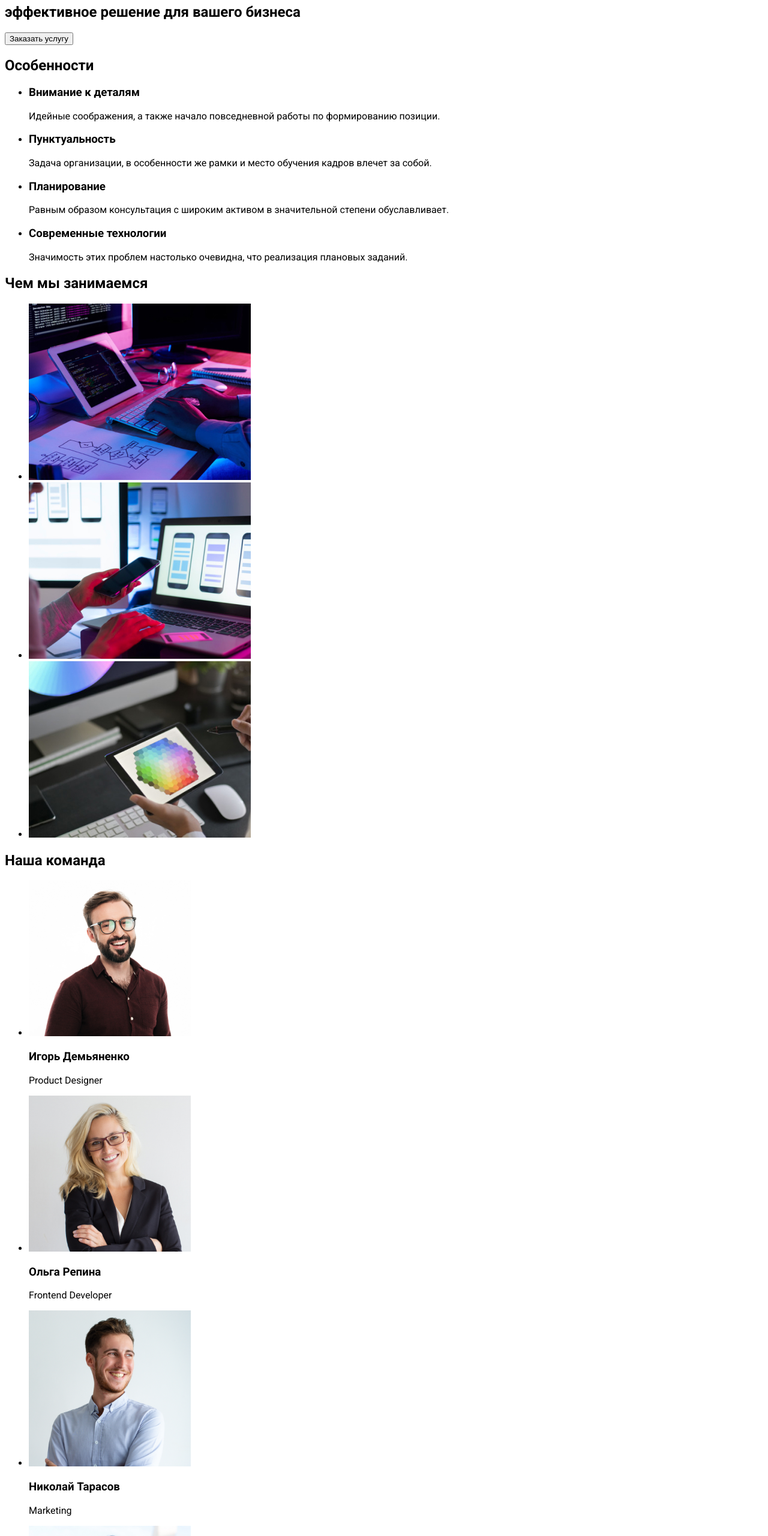
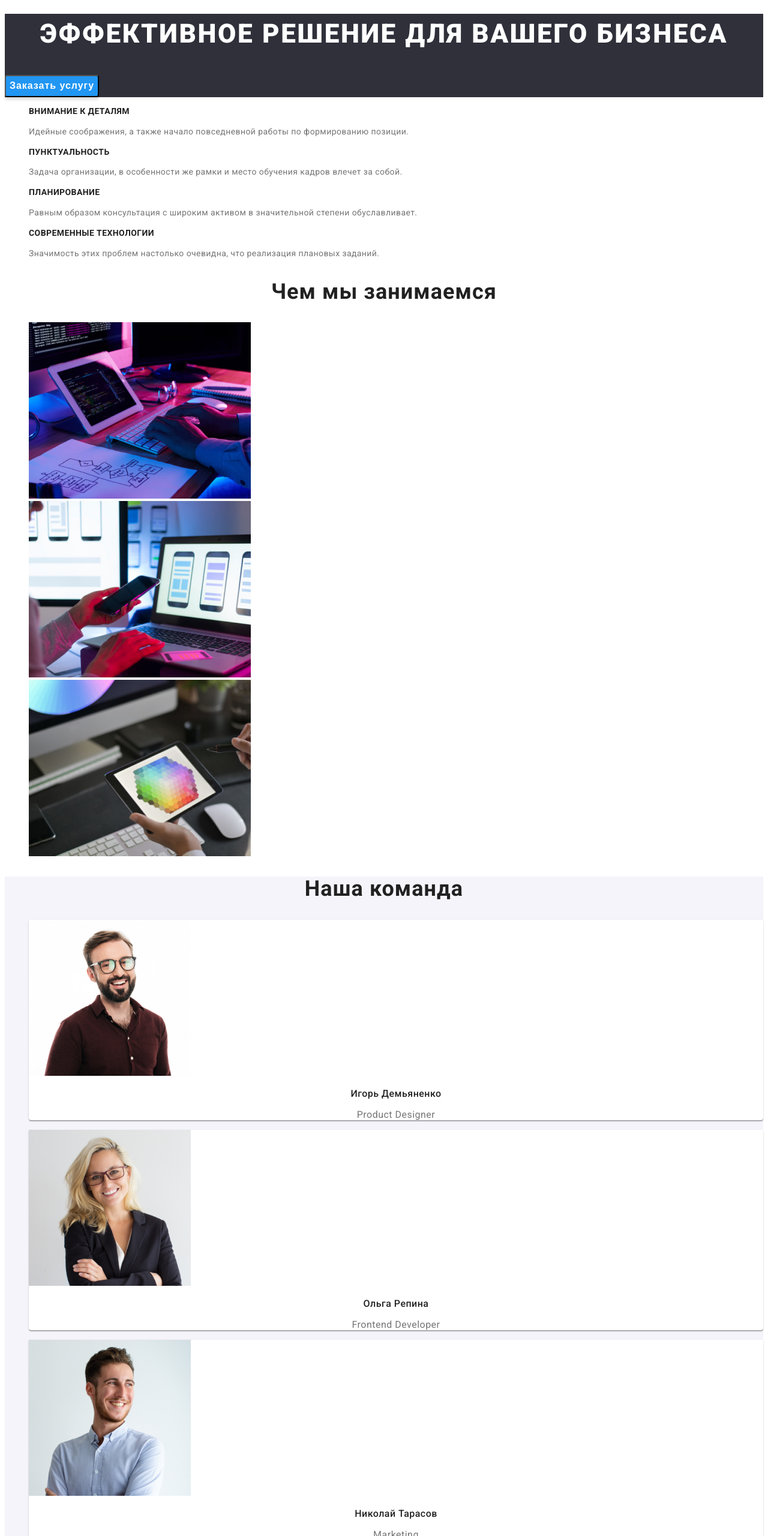
Before and after one commit to onlydip/goit-markup-hw-02, a plain HTML site: page index.html in a window 1280 px wide. Shown: the part 180-2740 px from the top of the page at 60% size. Drawn offline with Linux system fonts and the light colour scheme.

Commit message:
add all index

```diff
--- a/css/styles.css
+++ b/css/styles.css
@@ -4,6 +4,8 @@
   --first-text-color: #757575;
   --second-text-color: rgba(255, 255, 255, 0.6);
   --main-button-color: #2196f3;
+  --main-hero-color: #2f303a;
+  --aftermain-color: #f5f4fa;
 }
 
 body {
@@ -17,7 +19,19 @@ body {
 .link {
   text-decoration: none;
 }
-
+.visually-hidden {
+  position: absolute;
+  white-space: nowrap;
+  width: 1px;
+  height: 1px;
+  overflow: hidden;
+  border: 0;
+  padding: 0;
+  clip: rect(0 0 0 0);
+  clip-path: inset(50%);
+  margin: -1px;
+}
+/* -------------HEADER*/
 .header-logo {
   font-family: Raleway;
   font-weight: 700;
@@ -70,3 +84,123 @@ body {
 .header-tel:focus {
   color: var(--main-button-color);
 }
+/* -------------HERO*/
+.hero {
+  background-color: var(--main-hero-color);
+}
+
+.hero-item {
+  font-weight: 900;
+  font-size: 44px;
+  line-height: 1.5;
+  text-align: center;
+  letter-spacing: 0.06em;
+  text-transform: uppercase;
+  color: var(--main-title-color);
+}
+
+.hero-btn {
+  font-weight: 700;
+  font-size: 16px;
+  line-height: 1.9;
+  display: flex;
+  align-items: center;
+  text-align: center;
+  letter-spacing: 0.06em;
+  color: var(--main-title-color);
+  background: var(--main-button-color);
+  box-shadow: 0px 4px 4px rgba(0, 0, 0, 0.15);
+  border-radius: 4px;
+  cursor: pointer;
+}
+
+/* -------------PREMAIN*/
+
+.first-title {
+  font-weight: 700;
+  font-size: 14px;
+  line-height: 1.14;
+  letter-spacing: 0.03em;
+  text-transform: uppercase;
+  color: var(--second-tittle-color);
+}
+.first-text {
+  font-size: 14px;
+  line-height: 1.71;
+  letter-spacing: 0.03em;
+  color: var(--first-text-color);
+}
+
+/* -------------MAIN*/
+.maintitle {
+  font-weight: 700;
+  font-size: 36px;
+  line-height: 1.17;
+  text-align: center;
+  letter-spacing: 0.03em;
+  color: var(--second-tittle-color);
+}
+
+/* -------------AFTERMAIN*/
+.aftermain {
+  background-color: var(--aftermain-color);
+}
+
+.aftermain-item {
+  background: var(--main-title-color);
+  box-shadow: 0px 1px 3px rgba(0, 0, 0, 0.12), 0px 1px 1px rgba(0, 0, 0, 0.14),
+    0px 2px 1px rgba(0, 0, 0, 0.2);
+  border-radius: 0px 0px 4px 4px;
+}
+.aftermain-title {
+  font-weight: 700;
+  font-size: 36px;
+  line-height: 1.16;
+  text-align: center;
+  letter-spacing: 0.03em;
+  color: var(--second-tittle-color);
+}
+
+.second-title {
+  font-weight: 500;
+  font-size: 16px;
+  line-height: 1.19;
+  text-align: center;
+  letter-spacing: 0.03em;
+  color: var(--second-tittle-color);
+}
+
+.third-title {
+  font-size: 16px;
+  line-height: 1.19;
+  text-align: center;
+  letter-spacing: 0.03em;
+  color: var(--first-text-color);
+}
+
+/* -------------FOOTER*/
+.footer {
+  background-color: var(--main-hero-color);
+}
+.footer-item {
+  font-size: 14px;
+  line-height: 1.71;
+  letter-spacing: 0.03em;
+  color: var(--main-title-color);
+}
+
+.footer-logos {
+  font-family: Raleway;
+  font-weight: 700;
+  font-size: 26px;
+  line-height: 1.2;
+  letter-spacing: 0.03em;
+  color: var(--main-title-color);
+}
+.second-item {
+  font-weight: normal;
+  font-size: 14px;
+  line-height: 1.71;
+  letter-spacing: 0.03em;
+  color: rgba(255, 255, 255, 0.6);
+}
--- a/index.html
+++ b/index.html
@@ -35,13 +35,13 @@
           </li>
         </ul>
       </nav>
-      <ul class="header-list-contacts list">
-        <li class="header-item-contacts">
+      <ul class="header-contacts list">
+        <li class="header-item">
           <a class="header-mail link" href="mailto:info@devstudio.com"
             >info@devstudio.com</a
           >
         </li>
-        <li class="header-item-contacts">
+        <li class="header-item">
           <a class="header-tel link" href="tel:+380961111111"
             >+38 096 111 11 11</a
           >
@@ -51,61 +51,62 @@
     <!-- Главный контент страницы-->
     <main>
       <!-- Основа-->
-      <section>
-        <h1>эффективное решение для вашего бизнеса</h1>
-        <button type="button">Заказать услугу</button>
+      <section class="hero">
+        <h1 class="hero-item">эффективное решение для вашего бизнеса</h1>
+        <button class="hero-btn" type="button">Заказать услугу</button>
       </section>
-      <section>
-        <h2>Особенности</h2>
-        <ul>
-          <li>
-            <h3>Внимание к деталям</h3>
-            <p>
+
+      <section class="premain">
+        <h2 class="visually-hidden">Особенности</h2>
+        <ul class="premain-list list">
+          <li class="premain-item">
+            <h3 class="first-title">Внимание к деталям</h3>
+            <p class="first-text">
               Идейные соображения, а также начало повседневной работы по
               формированию позиции.
             </p>
           </li>
-          <li>
-            <h3>Пунктуальность</h3>
-            <p>
+          <li class="premain-item">
+            <h3 class="first-title">Пунктуальность</h3>
+            <p class="first-text">
               Задача организации, в особенности же рамки и место обучения кадров
               влечет за собой.
             </p>
           </li>
-          <li>
-            <h3>Планирование</h3>
-            <p>
+          <li class="premain-item">
+            <h3 class="first-title">Планирование</h3>
+            <p class="first-text">
               Равным образом консультация с широким активом в значительной
               степени обуславливает.
             </p>
           </li>
-          <li>
-            <h3>Современные технологии</h3>
-            <p>
+          <li class="premain-item">
+            <h3 class="first-title">Современные технологии</h3>
+            <p class="first-text">
               Значимость этих проблем настолько очевидна, что реализация
               плановых заданий.
             </p>
           </li>
         </ul>
       </section>
-      <section>
-        <h2>Чем мы занимаемся</h2>
-        <ul>
-          <li>
+      <section class="main">
+        <h2 class="maintitle">Чем мы занимаемся</h2>
+        <ul class="mainlist list">
+          <li class="mainitem">
             <img
               src="./images/img1.jpg"
               alt="Рабочее пространство"
               width="370"
             />
           </li>
-          <li>
+          <li class="mainitem">
             <img
               src="./images/img2.jpg"
               alt="Рабочее пространство"
               width="370"
             />
           </li>
-          <li>
+          <li class="mainitem">
             <img
               src="./images/img3.jpg"
               alt="Рабочее пространство"
@@ -114,41 +115,51 @@
           </li>
         </ul>
       </section>
-      <section>
-        <h2>Наша команда</h2>
-        <ul>
-          <li>
+      <section class="aftermain">
+        <h2 class="aftermain-title">Наша команда</h2>
+        <ul class="aftermain-list list">
+          <li class="aftermain-item">
             <img src="./images/img4.jpg" alt="Сотрудник команды" width="270" />
-            <h3>Игорь Демьяненко</h3>
-            <p lang="en">Product Designer</p>
+            <h3 class="second-title">Игорь Демьяненко</h3>
+            <p class="third-title" lang="en">Product Designer</p>
           </li>
-          <li>
+          <li class="aftermain-item">
             <img src="./images/img5.jpg" alt="Сотрудник команды" width="270" />
-            <h3>Ольга Репина</h3>
-            <p lang="en">Frontend Developer</p>
+            <h3 class="second-title">Ольга Репина</h3>
+            <p class="third-title" lang="en">Frontend Developer</p>
           </li>
-          <li>
+          <li class="aftermain-item">
             <img src="./images/img6.jpg" alt="Сотрудник команды" width="270" />
-            <h3>Николай Тарасов</h3>
-            <p>Marketing</p>
+            <h3 class="second-title">Николай Тарасов</h3>
+            <p class="third-title" lang="en">Marketing</p>
           </li>
-          <li>
+          <li class="aftermain-item">
             <img src="./images/img7.jpg" alt="Сотрудник команды" width="270" />
-            <h3>Михаил Ермаков</h3>
-            <p lang="en">UI Designer</p>
+            <h3 class="second-title">Михаил Ермаков</h3>
+            <p class="third-title" lang="en">UI Designer</p>
           </li>
         </ul>
       </section>
     </main>
 
     <!-- Подвал сайта-->
-    <footer>
-      <a href="/" lang="en">WebStudio</a>
-      <address>
-        <ul>
-          <li>г. Киев, пр-т Леси Украинки, 26</li>
-          <li><a href="mailto:info@example.com">info@example.com</a></li>
-          <li><a href="tel:+380991111111">+38 099 111 11 11</a></li>
+    <footer class="footer">
+      <a class="header-logo link" href="/"
+        >Web<span class="footer-logos link">Studio</span></a
+      >
+      <address class="adress">
+        <ul class="footer-list list">
+          <li class="footer-item">г. Киев, пр-т Леси Украинки, 26</li>
+          <li>
+            <a class="second-item link" href="mailto:info@example.com"
+              >info@example.com</a
+            >
+          </li>
+          <li>
+            <a class="second-item link" href="tel:+380991111111"
+              >+38 099 111 11 11</a
+            >
+          </li>
         </ul>
       </address>
     </footer>
```
